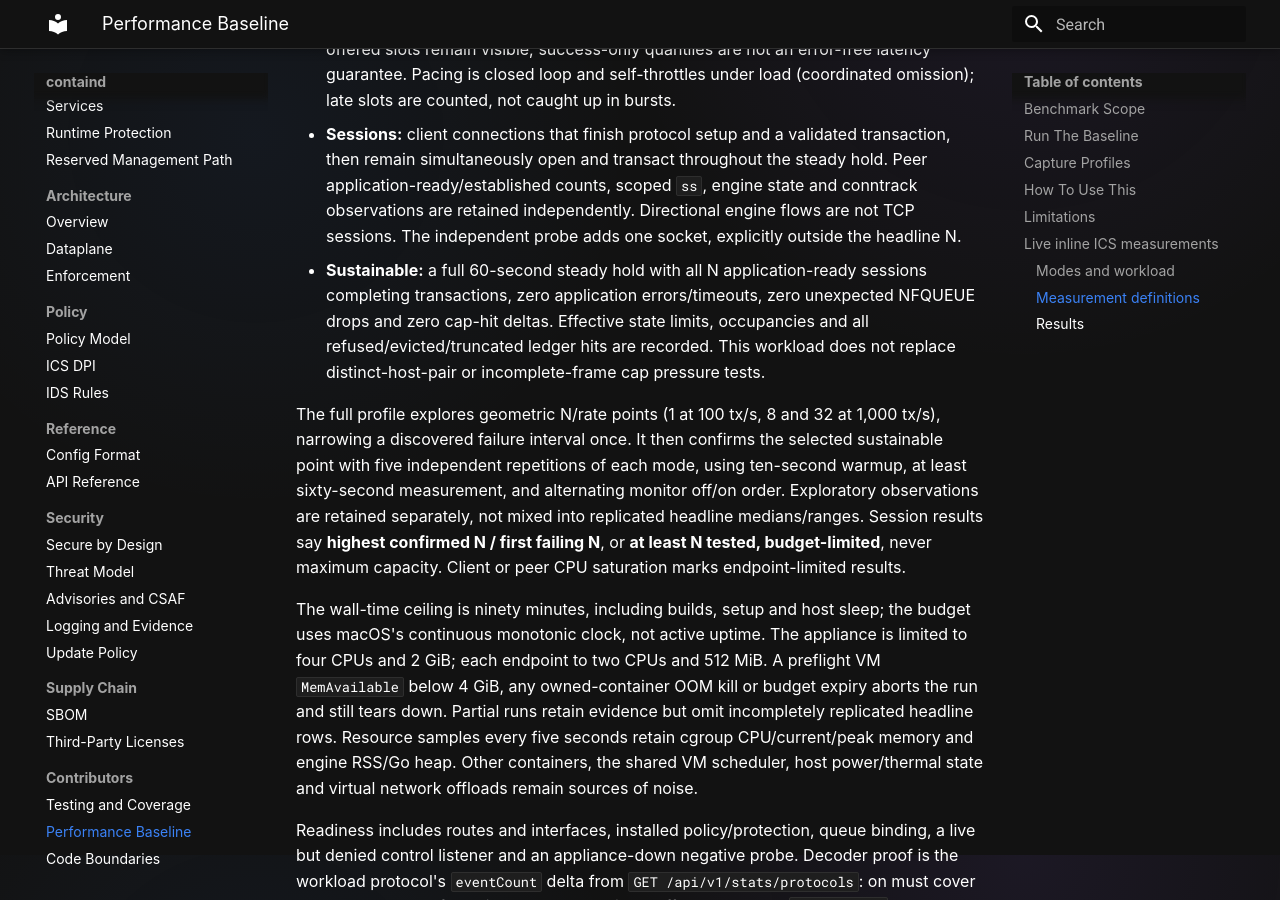
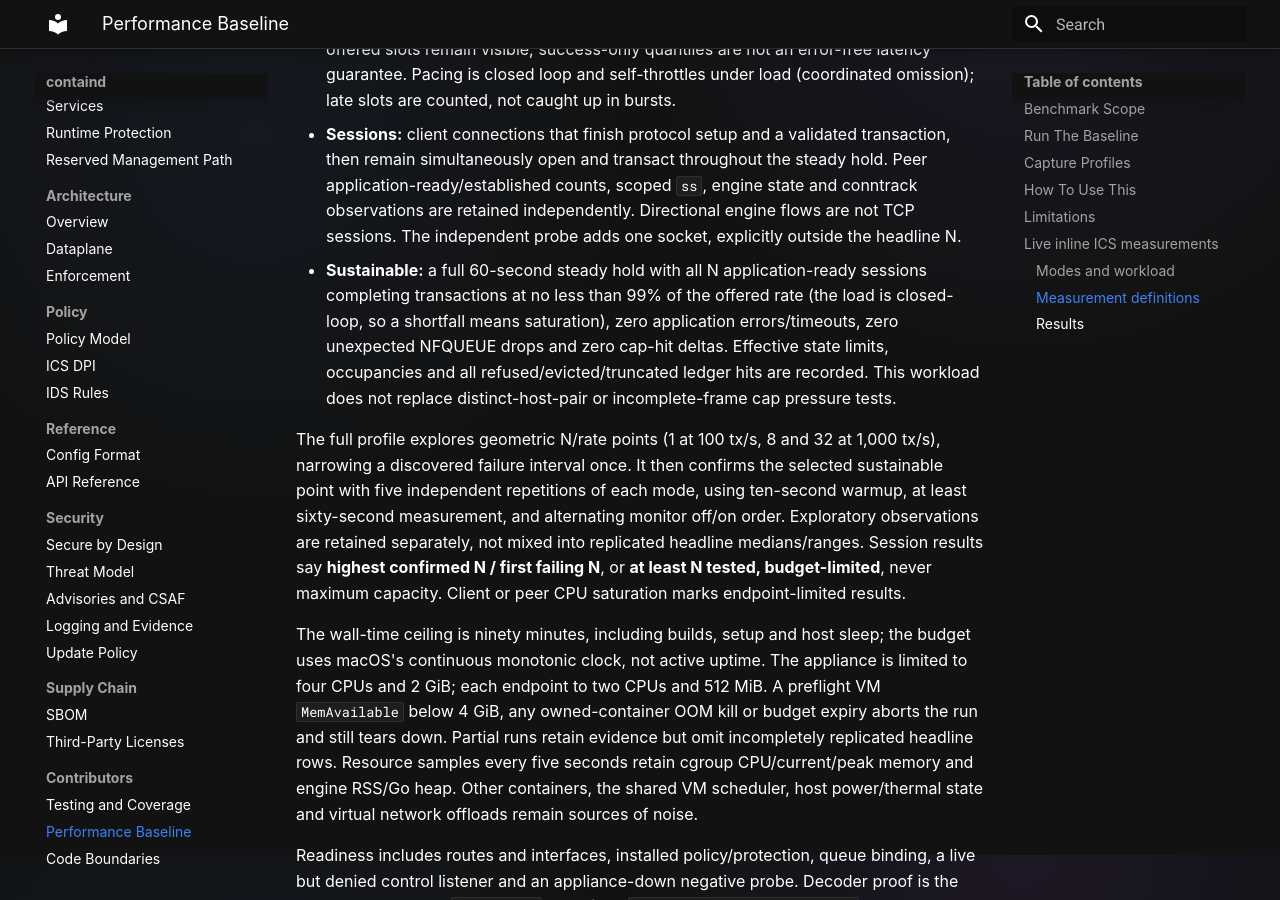
Before and after one commit to tonylturner/containd, an MkDocs documentation site: the page built from docs/mkdocs/performance.md, in a window 1280 px wide and 900 px high, scrolled down 4545 px. Built offline with MkDocs 1.6.1 and Material for MkDocs 9.7.7, drawn with Linux system fonts in a browser that asks for light colours.

Commit message:
Treat a shortfall from the offered rate as saturation

```diff
--- a/docs/mkdocs/performance.md
+++ b/docs/mkdocs/performance.md
@@ -192,7 +192,9 @@ endpoint control is recorded as calibration, never as a routed result.
   engine flows are not TCP sessions. The independent probe adds one socket,
   explicitly outside the headline N.
 - **Sustainable:** a full 60-second steady hold with all N application-ready
-  sessions completing transactions, zero application errors/timeouts, zero
+  sessions completing transactions at no less than 99% of the offered rate
+  (the load is closed-loop, so a shortfall means saturation), zero
+  application errors/timeouts, zero
   unexpected NFQUEUE drops and zero cap-hit deltas. Effective state limits,
   occupancies and all refused/evicted/truncated ledger hits are recorded.
   This workload does not replace distinct-host-pair or incomplete-frame cap
```
Also changed, not shown: 2 other files.
